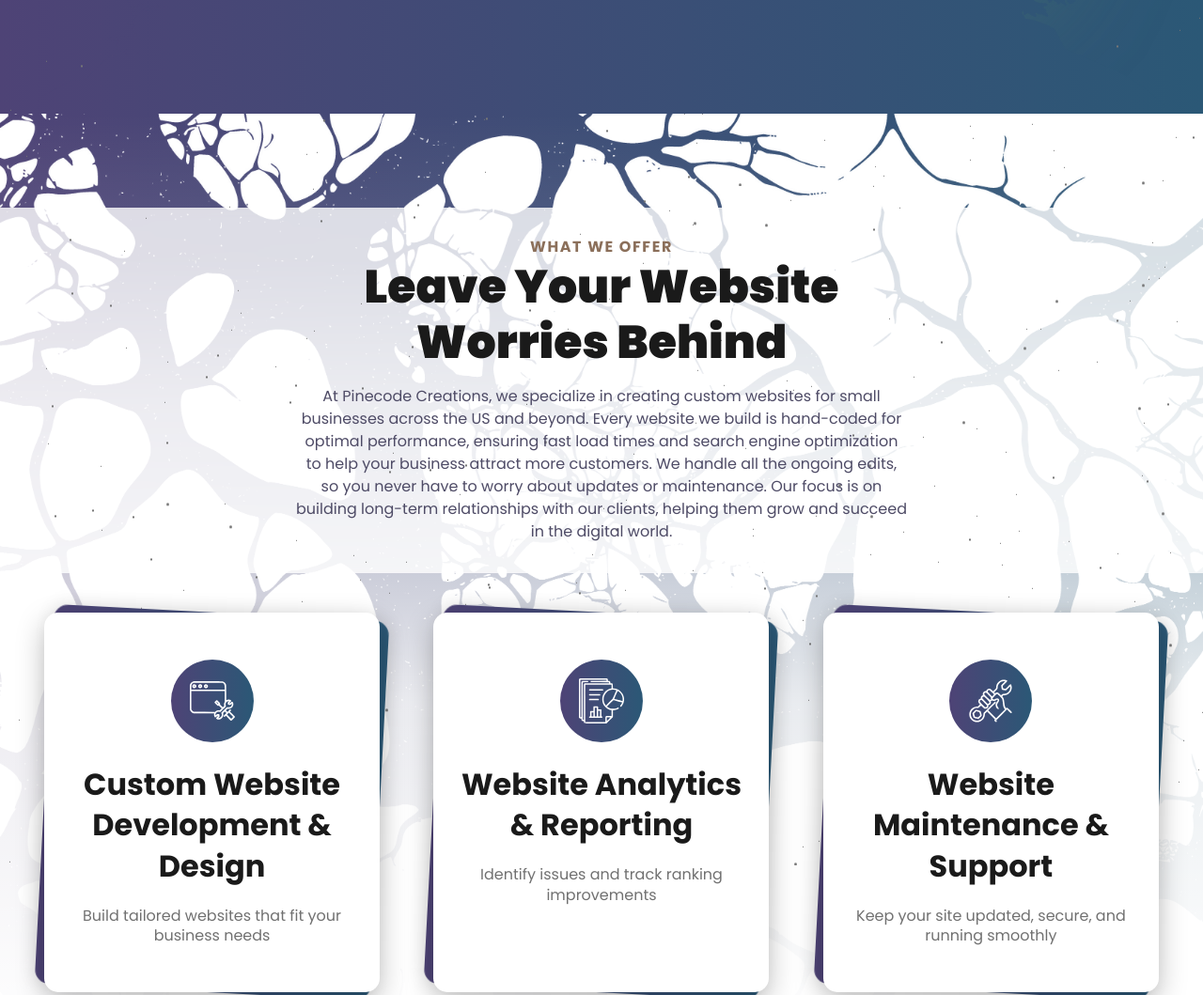
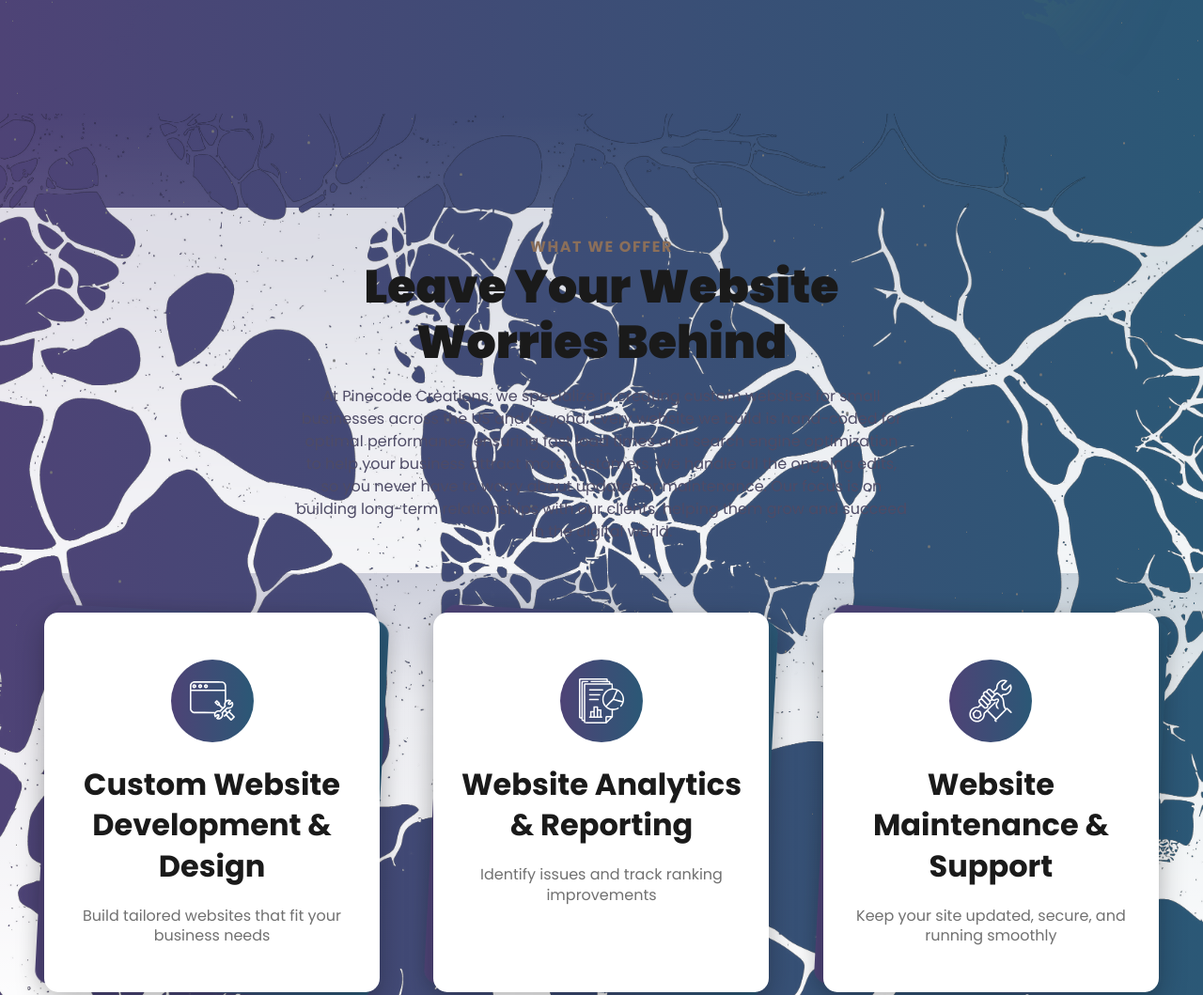
Before and after one commit to pinecodecreations/PineCodeCreationsSite, an Eleventy site: page src/index.html in a window 1280 px wide. Shown: the part 679-1738 px from the top of the page at 94% size. Built offline with nearby package versions, Linux system fonts and the light colour scheme; Eleventy itself is replaced by a stand-in of ours; files that its build step writes are made by us from their sources.

Commit message:
trying to fix on movble

```diff
--- a/src/assets/sass/critical.scss
+++ b/src/assets/sass/critical.scss
@@ -661,9 +661,16 @@
       transform: translateX(-50%); /* center it */
       width: 100vw; /* full viewport width */
       height: 100%;
-      background: white;
+    /* Use the vein image as a layered background as a fallback for iOS Safari
+      Browsers that support masking will still apply mask-image below. */
+    background-image: url("/assets/images/tree-vein-background.jpg"), linear-gradient(to right, #4e4376, #2b5876);
+    background-repeat: no-repeat, no-repeat;
+    background-position: center, center;
+    background-size: cover, cover;
+    /* blend the vein image with the gradient for a subtle effect when mask isn't available */
+    background-blend-mode: multiply, normal;
 
-      /* Masking: use luminance for non-alpha images (jpg). Add -webkit- prefixes for broader support */
+    /* Masking: use luminance for non-alpha images (jpg). Keep -webkit- prefixed properties for broader support */
     mask-image: url("/assets/images/tree-vein-background.jpg");
     mask-mode: luminance;
     mask-repeat: no-repeat;
@@ -671,11 +678,17 @@
     mask-position: center;
 
     -webkit-mask-image: url("/assets/images/tree-vein-background.jpg");
-      -webkit-mask-mode: luminance;
+    /* Note: -webkit-mask-mode may behave inconsistently on some iOS versions; keeping as-is */
     -webkit-mask-repeat: no-repeat;
     -webkit-mask-size: cover;
     -webkit-mask-position: center;
     z-index: -1;
+
+  /* Try additional webkit mask composite flags where supported */
+  -webkit-mask-composite: source-in;
+  mask-composite: intersect;
+
+  /* If masking is not supported, rely on the background-image fallback (background-image already set above). */
     }
 
     .pc-flex-group {
```
Also changed, not shown: src/assets/css/critical.css, 1 other file. Lines whose indentation alone changed are shown as unchanged.
